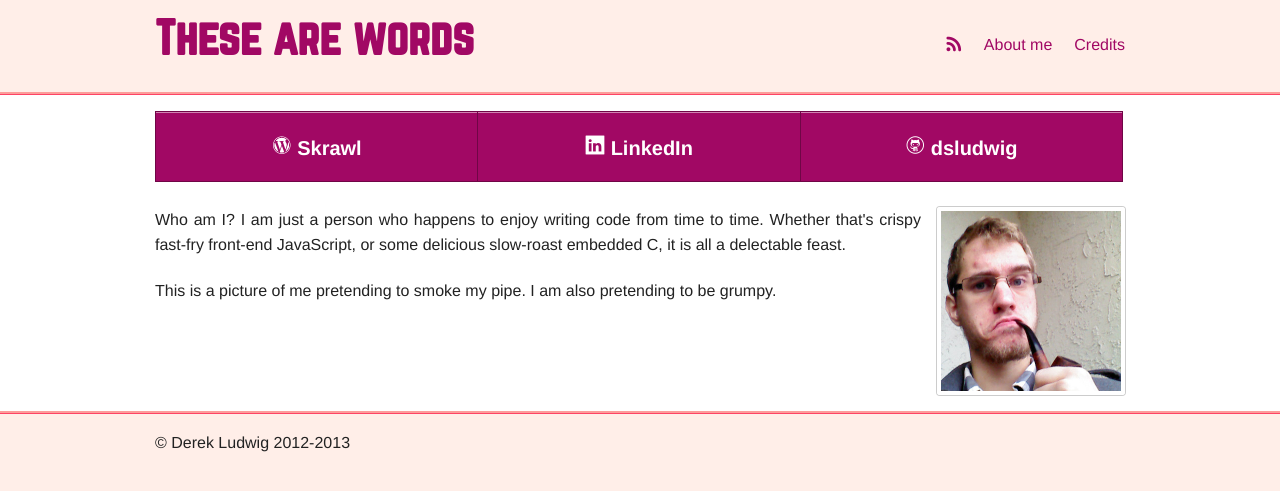
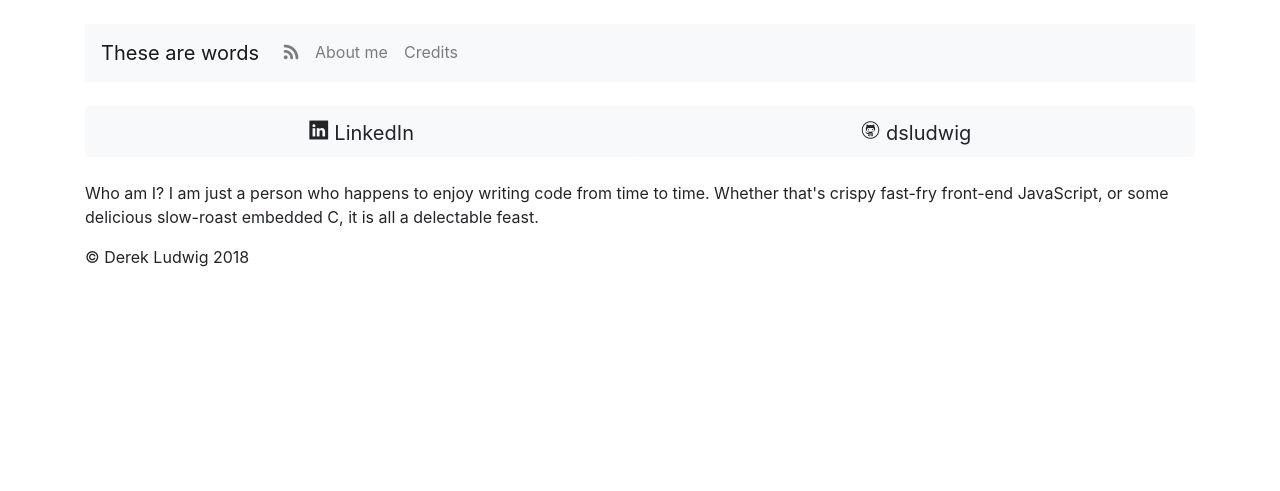
Before and after one commit to dsludwig/dsludwig.github.com, a Jekyll site: the page built from about/index.html, in a window 1280 px wide. Shown: the top 491 px of the page. Built offline with Jekyll 4.4.1, drawn with Linux system fonts in a browser that asks for light colours.

Commit message:
update layout

```diff
--- a/_layouts/default.html
+++ b/_layouts/default.html
@@ -2,44 +2,34 @@
 <html>
   <head>
     <title>{{ page.title }}</title>
-    <link rel="stylesheet" href="/assets/vendors/foundation-4.3.2/css/foundation.min.css" >
+<link rel="stylesheet" href="https://stackpath.bootstrapcdn.com/bootstrap/4.1.3/css/bootstrap.min.css" integrity="sha384-MCw98/SFnGE8fJT3GXwEOngsV7Zt27NXFoaoApmYm81iuXoPkFOJwJ8ERdknLPMO" crossorigin="anonymous">
+    <!-- <link rel="stylesheet" href="/assets/vendors/foundation-4.3.2/css/foundation.min.css" > -->
     <link rel="stylesheet" href="/assets/vendors/foundation_icons_social/stylesheets/social_foundicons.css" >
     <link rel="stylesheet" href="/assets/style.css" >
     <link rel="alternate" type="application/rss+xml" title="{{ site.name }}" href="{{ site.url }}/feed.xml">
     <meta charset="utf-8">
   </head>
   <body>
-    <header id="header">
-      <div class="row">
-      <div class="large-6 columns">
-        <h1> <a href="/">{{ site.name }}</a> </h1>
-      </div>
-      <div id="nav" class="large-6 columns">
-        <ul class="inline-list right">
-          <li><a href="/feed.xml"><i class="foundicon-rss"></i></a></li>
-          <li><a href="/about/">About me</a></li>
-          <li><a href="/credits/">Credits</a></li>
-        </ul>
-      </div>
-      </div>
-    </header>
+    <div class="container">
+    <nav id="header" class="navbar navbar-expand-lg navbar-light bg-light my-4">
+      <a class="navbar-brand" href="/">{{ site.name }}</a>
 
-    <div id="content">
-      <div class="row">
-      <div class="large-12 columns" role="content">
-        {{ content }}
-      </div>
-      </div>
+      <ul class="navbar-nav mr-auto">
+        <li class="nav-item"><a class="nav-link" href="/feed.xml"><i class="foundicon-rss"></i></a></li>
+        <li class="nav-item"><a class="nav-link" href="/about/">About me</a></li>
+        <li class="nav-item"><a class="nav-link" href="/credits/">Credits</a></li>
+      </ul>
+    </nav>
+
+    <div id="content" role="content" class="mt-4">
+      {{ content }}
     </div>
 
     <footer id="footer">
-    <div class="row">
-      <div class="large-12 columns">
-        <p>&copy; Derek Ludwig 2012-2013</p>
-      </div>
-    </div>
+    <p>&copy; Derek Ludwig 2018</p>
     </footer>
 
-    <script src="/assets/vendors/foundation-4.3.2/js/foundation.min.js"></script>
+    </div>
+    <!-- <script src="/assets/vendors/foundation-4.3.2/js/foundation.min.js"></script> -->
   </body>
 </html>
--- a/about/index.html
+++ b/about/index.html
@@ -7,44 +7,19 @@ title: About Me
   <img src="https://www.gravatar.com/avatar/2694aeda5cec314b2b13cd8ea3b3b5f9" />
 </a>
 -->
-<div class="row">
-  <div class="large-12 columns">
-    <ul class="button-group even-3">
-      <li>
-        <a href="http://skrawlzine.wordpress.com" class="large button">
-          <i class="foundicon-wordpress"></i>
-          Skrawl
-        </a>
-      </li>
-      <li>
-        <a href="http://ca.linkedin.com/pub/derek-ludwig/64/91a/644" class="large button">
+<div class="btn-group btn-group-lg d-flex mb-4">
+  <a href="http://ca.linkedin.com/pub/derek-ludwig/64/91a/644" class="btn btn-light flex-fill">
     <i class="foundicon-linkedin"></i>
     LinkedIn
   </a>
-      </li>
-      <li>
-        <a href="http://github.com/dsludwig" class="large button">
+  <a href="http://github.com/dsludwig" class="btn btn-light flex-fill">
     <i class="foundicon-github"></i>
     dsludwig
   </a>
-      </li>
-    </ul>
-  </div>
 </div>
 
-<div class="row">
-  <div class="large-12 columns">
-      <a class="th radius right" style="margin-left: 1em; margin-bottom: 1em" href="/assets/img/me.jpg" >
-        <img src="/assets/img/me.jpg" width="180" height="180" />
-      </a>
 <p>
   Who am I? I am just a person who happens to enjoy writing code from time to
   time. Whether that's crispy fast-fry front-end JavaScript, or some delicious
   slow-roast embedded C, it is all a delectable feast.
 </p>
-    <p>
-      This is a picture of me pretending to smoke my pipe. I am also pretending
-      to be grumpy.
-    </p>
-  </div>
-</div>
--- a/assets/style.css
+++ b/assets/style.css
@@ -12,26 +12,40 @@ h1, h2, h3, h4, h5 {
   font-family: "Norwester", "Helvetica Neue", 'Helvetica', 'Arial', sans-serif;
 }
 
-body {
-  background-color:#FFEEE8;
-  text-align: justify;
+/*
+  Darkly Pygments Theme
+  (c) 2014 Sourcey
+  http://sourcey.com
+*/
+
+pre.highlight {
+  white-space: pre;
+  overflow: auto;
+  word-wrap: normal; /* horizontal scrolling */
+  -moz-border-radius: 3px;
+  -webkit-border-radius: 3px;
+  border-radius: 3px;
+  padding: 20px;
+  background: #343642;
+  color: #C1C2C3;
 }
-
-#nav {
-  margin-top: 2em;
-}
-
-#header {
-  border-bottom: 2px solid #FC9D9A;
-}
-#footer {
-  border-top: 1px solid #FE4365;
-  padding-top: 1em;
-}
-
-#content {
-  border-top: 1px solid #FE4365;
-  border-bottom: 2px solid #FC9D9A;
-  padding-top: 1em;
-  background-color: white;
-}
+.highlight .hll { background-color: #ffc; }
+.highlight .gd { color: #2e3436; background-color: #0e1416; }
+.highlight .gr { color: #eeeeec; background-color: #c00; }
+.highlight .gi { color: #babdb6; background-color: #1f2b2d; }
+.highlight .go { color: #2c3032; background-color: #2c3032; }
+.highlight .kt { color: #e3e7df; }
+.highlight .ni { color: #888a85; }
+.highlight .c,.highlight .cm,.highlight .c1,.highlight .cs { color: #8D9684; }
+.highlight .err,.highlight .g,.highlight .l,.highlight .n,.highlight .x,.highlight .p,.highlight .ge,
+.highlight .gp,.highlight .gs,.highlight .gt,.highlight .ld,.highlight .s,.highlight .nc,.highlight .nd,
+.highlight .ne,.highlight .nl,.highlight .nn,.highlight .nx,.highlight .py,.highlight .ow,.highlight .w,.highlight .sb,
+.highlight .sc,.highlight .sd,.highlight .s2,.highlight .se,.highlight .sh,.highlight .si,.highlight .sx,.highlight .sr,
+.highlight .s1,.highlight .ss,.highlight .bp { color: #C1C2C3; }
+.highlight .k,.highlight .kc,.highlight .kd,.highlight .kn,.highlight .kp,.highlight .kr,
+.highlight .nt { color: #729fcf; }
+.highlight .cp,.highlight .gh,.highlight .gu,.highlight .na,.highlight .nf { color: #E9A94B ; }
+.highlight .m,.highlight .nb,.highlight .no,.highlight .mf,.highlight .mh,.highlight .mi,.highlight .mo,
+.highlight .il { color: #8ae234; }
+.highlight .o { color: #989DAA; }
+.highlight .nv,.highlight .vc,.highlight .vg,.highlight .vi { color: #fff; }
--- a/credits/index.html
+++ b/credits/index.html
@@ -8,7 +8,8 @@ This site was implemented with the following open-source and free software:
 </p>
 
 <ul>
-  <li><a href="http://foundation.zurb.com/">Foundation</a> (CSS framework)</li>
+  <li><a href="https://getbootstrap.com/">Bootstrap 4</a> (CSS framework)</li>
+  <li><a href="http://foundation.zurb.com/">Foundation</a> (CSS icons)</li>
   <li><a href="http://jamiewilson.io/norwester/">Norwester</a> (font)</li>
 </ul>
 
```
Lines whose indentation alone changed are shown as unchanged.
